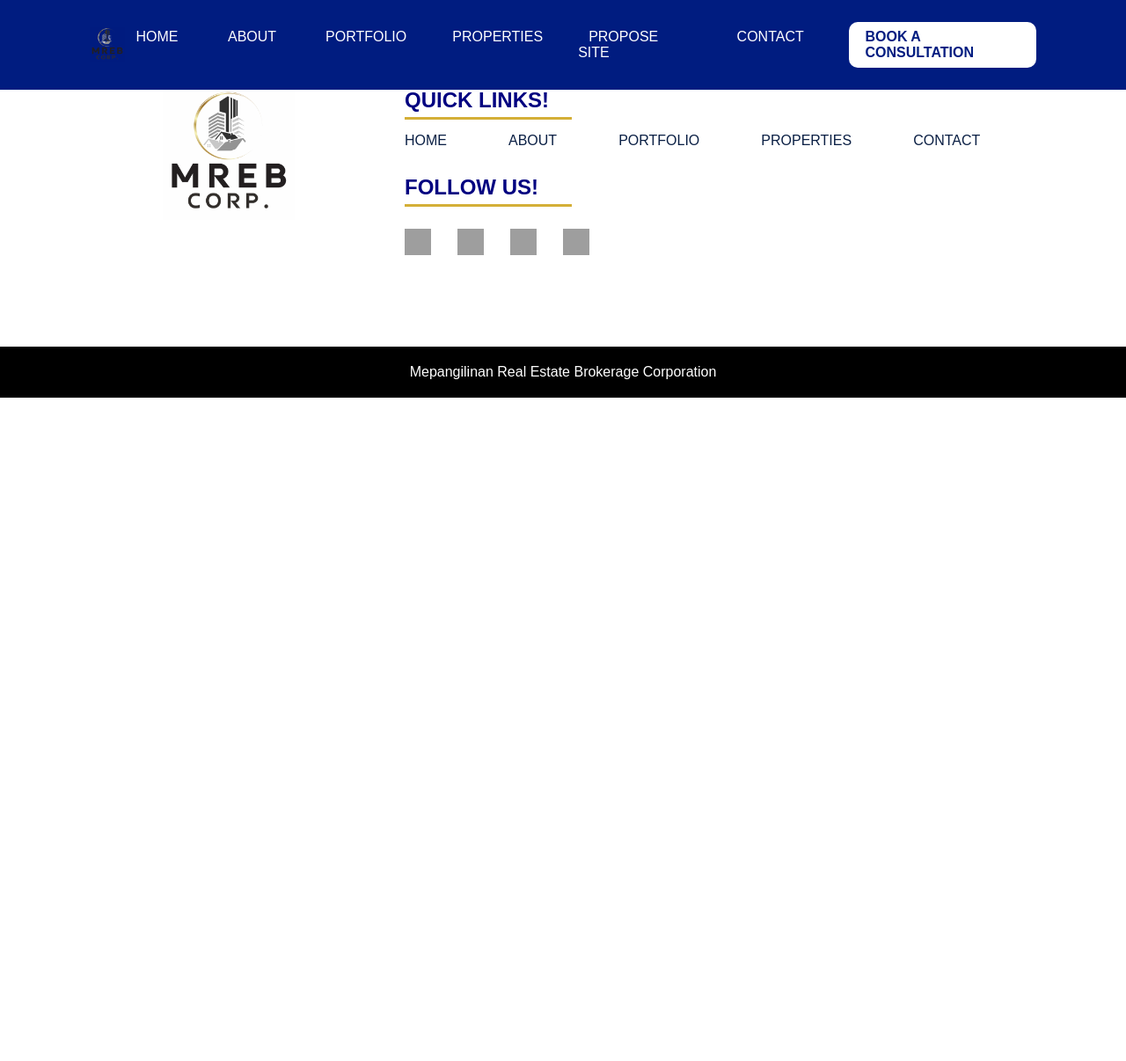
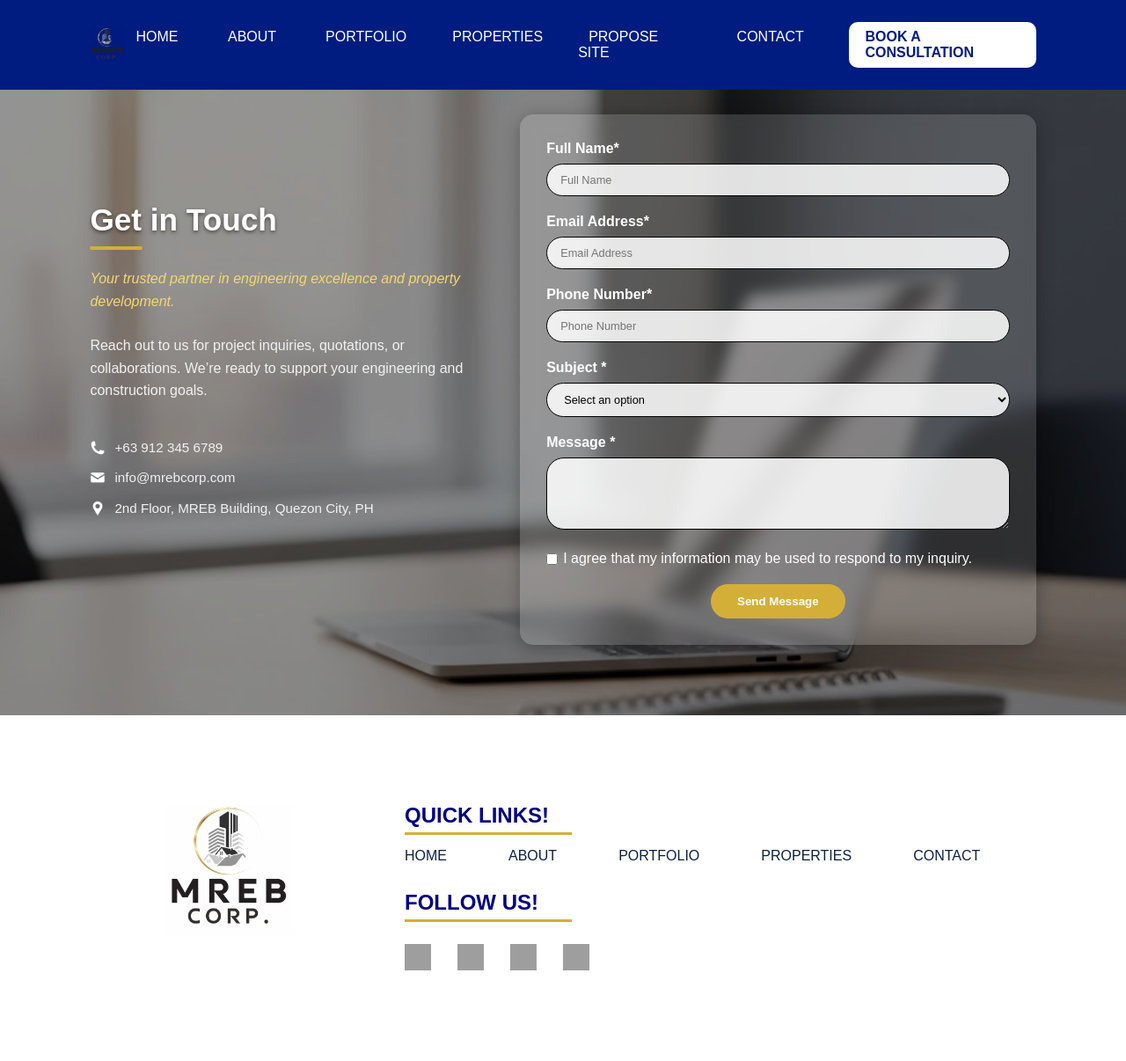
Before and after one commit to EngrDeLuna/mepreb, a PHP site: page /contact.html in a window 1280 px wide. Shown: the top 1206 px of the page at 88% size. Before the commit the page ends 452 px from the top, so only its background shows below. Run offline with PHP 8.4, Linux system fonts and the light colour scheme; grey boxes are pictures that could not be loaded.

Commit message:
add content for contact page

```diff
--- a/contact.html
+++ b/contact.html
@@ -38,16 +38,71 @@
 
 
 
+<section id="contact" class="contact-section">
+  <div class="container">
+    <div class="contact-content">
+      <!-- LEFT SIDE -->
+      <div class="contact-text">
+        <h2>Get in Touch</h2>
+        <div class="underline"></div>
+        <p class="tagline">Your trusted partner in engineering excellence and property development.</p>
+        <p>
+          Reach out to us for project inquiries, quotations, or collaborations.
+          We’re ready to support your engineering and construction goals.
+        </p>
 
+        <div class="contact-info">
+          <p><img src="images/icon-phone.png" alt=""> +63 912 345 6789</p>
+          <p><img src="images/icon-image.png" alt=""> info@mrebcorp.com</p>
+          <p><img src="images/icon-location.png" alt=""> 2nd Floor, MREB Building, Quezon City, PH</p>
+        </div>
+      </div>
 
+      <!-- RIGHT SIDE -->
+      <form id="contactForm">
+        <div class="form-group">
+          <label for="fullName">Full Name*</label>
+          <input type="text" id="fullName" name="fullName" placeholder="Full Name" required>
+        </div>
 
+        <div class="form-group">
+          <label for="email">Email Address*</label>
+          <input type="email" id="email" name="email" placeholder="Email Address" required>
+        </div>
 
+        <div class="form-group">
+          <label for="phone">Phone Number*</label>
+          <input type="tel" id="phone" name="phone" placeholder="Phone Number" required>
+        </div>
 
+        <div class="form-group">
+          <label>Subject *</label>
+          <select name="subject" required>
+            <option value="">Select an option</option>
+            <option value="Inquiry">General Inquiry</option>
+            <option value="Quotation">Quotation Request</option>
+            <option value="Partnership">Partnership</option>
+            <option value="Support">Support</option>
+          </select>
+        </div>
 
+        <div class="form-group">
+          <label>Message *</label>
+          <textarea name="message" rows="4" required></textarea>
+        </div>
 
+        <div class="checkbox-group">
+          <label>
+            <input type="checkbox" required>
+            I agree that my information may be used to respond to my inquiry.
+          </label>
+        </div>
 
-
-
+        <button type="submit" class="btn-submit">Send Message</button>
+      </form>
+    </div>
+  </div>
+</section>
 
 
 
--- a/style.css
+++ b/style.css
@@ -2559,24 +2559,19 @@
 }
 
 
-
-
-
-
-
-
-/* ============================== */
-/* BOOK A CONSULTATION SECTION */
-/* ============================== */
-.consultation-section {
+/* ============================== */
+/* CONTACT SECTION */
+/* ============================== */
+.contact-section {
   padding: 80px 8%;
-  background: url("images/book-a-consultation.png") no-repeat center center/cover;
-  text-align: center;
+  background: url("images/contact.png") no-repeat center center/cover;
   position: relative;
   color: #fff;
-}
-
-.consultation-section::before {
+    scroll-margin-top: 100px; /* helps when navigating via anchor links */
+  padding-top: 130px; /* adjust based on actual navbar height */
+}
+
+.contact-section::before {
   content: "";
   position: absolute;
   inset: 0;
@@ -2584,53 +2579,100 @@
   z-index: 1;
 }
 
-.consultation-section .container {
+.contact-section .container {
   position: relative;
   z-index: 2;
 }
 
-.consultation-section h2 {
+.contact-content {
+  display: flex;
+  align-items: flex-start;
+  justify-content: space-between;
+  flex-wrap: wrap;
+  gap: 50px;
+}
+
+/* LEFT SIDE TEXT */
+.contact-text {
+  flex: 1;
+  min-width: 300px;
   color: #fff;
-  margin-bottom: 5px;
-  margin-top: 30px;
+}
+
+.contact-text h2 {
+  margin-top: 100px;
+  margin-bottom: 10px;
   font-size: 2.2rem;
-  text-shadow: 0 2px 4px rgba(0,0,0,0.5);
-}
-
-.consultation-section p {
+  color: #fff;
+  text-shadow: 0 2px 4px rgba(0, 0, 0, 0.5);
+}
+
+.contact-text p {
   margin-bottom: 40px;
   color: #f1f1f1;
   font-size: 1rem;
-}
-
-
-
-
-
-
-
-
-
-
-
-
-
-
-
+  line-height: 1.6;
+  max-width: 500px;
+}
+
+/* ============================== */
+/* ENHANCEMENTS - LEFT SIDE TEXT */
+/* ============================== */
+
+.contact-text {
+  position: relative;
+  flex: 1;
+  min-width: 300px;
+  color: #fff;
+}
+
+.contact-text .underline {
+  width: 60px;
+  height: 4px;
+  background-color: #d4af37;
+  margin: 10px 0 20px;
+  border-radius: 2px;
+}
+
+.contact-text .tagline {
+  font-style: italic;
+  font-size: 1rem;
+  color: #f5d76e;
+  margin-bottom: 25px;
+}
+
+.contact-info {
+  margin-top: 40px;
+}
+
+.contact-info p {
+  display: flex;
+  align-items: center;
+  gap: 10px;
+  font-size: 0.95rem;
+  color: #f1f1f1;
+  margin-bottom: 10px;
+}
+
+.contact-info img {
+  width: 18px;
+  height: 18px;
+  filter: brightness(0) invert(1);
+}
 
 
 /* ============================== */
 /* FORM STYLING */
 /* ============================== */
-form#consultationForm {
-  max-width: 700px;
-  margin: 0 auto;
+form#contactForm {
+  flex: 1.2;
+  min-width: 350px;
   text-align: left;
   background: rgba(255, 255, 255, 0.15);
   backdrop-filter: blur(8px);
   padding: 30px;
   border-radius: 15px;
-  box-shadow: 0 4px 20px rgba(0,0,0,0.3);
+  box-shadow: 0 4px 20px rgba(0, 0, 0, 0.3);
 }
 
 .form-group {
@@ -2651,8 +2693,8 @@ form#consultationForm {
   padding: 10px 15px;
   border-radius: 20px;
   border: 1px solid #000;
-  font-size: 0.8rem;
-  background-color: rgba(255,255,255,0.85);
+  font-size: 0.85rem;
+  background-color: rgba(255, 255, 255, 0.85);
   transition: all 0.3s ease;
 }
 
@@ -2662,27 +2704,30 @@ form#consultationForm {
   outline: none;
   box-shadow: 0 0 5px #000080;
 }
+
+textarea {
+  resize: vertical;
+  min-height: 60px;
+}
+
+/* CHECKBOX */
 .checkbox-group {
   display: flex;
   flex-wrap: wrap;
-  gap: 20px; /* ✅ even spacing between checkboxes */
+  gap: 10px;
 }
 
 .checkbox-group label {
   display: flex;
   align-items: center;
-  gap: 6px; /* ✅ small space between checkbox and text */
+  gap: 6px;
   font-weight: 500;
   color: #fff;
   cursor: pointer;
-  margin: 0; /* remove uneven margins */
-}
-
-textarea {
-  resize: vertical;
-  min-height: 60px;
-}
-
+  margin: 0;
+}
+
+/* BUTTON */
 .btn-submit {
   background-color: #d4af37;
   color: #fff;
@@ -2701,6 +2746,209 @@ textarea {
   transform: scale(1.05);
 }
 
+/* ============================== */
+/* RESPONSIVE DESIGN */
+/* ============================== */
+@media (max-width: 1024px) {
+  .contact-section {
+    padding: 60px 6%;
+  }
+
+  .contact-content {
+    flex-direction: column;
+    align-items: center;
+    text-align: center;
+  }
+
+  .contact-text {
+    text-align: center;
+  }
+
+  .contact-text h2 {
+    font-size: 1.6rem;
+    padding: 10px;
+  }
+
+  .contact-text p {
+    font-size: 0.9rem;
+    margin-bottom: 30px;
+  }
+
+  form#contactForm {
+    width: 100%;
+    backdrop-filter: none;
+    background: rgba(255, 255, 255, 0.25);
+    padding: 20px;
+    border-radius: 12px;
+  }
+
+  .form-group input,
+  .form-group select,
+  .form-group textarea {
+    font-size: 0.8rem;
+    padding: 10px 12px;
+  }
+
+  .btn-submit {
+    padding: 10px 25px;
+    font-size: 0.9rem;
+  }
+  .contact-text .underline {
+    margin: 0 auto 15px;
+  }
+  .contact-text .tagline {
+    font-size: 0.9rem;
+  }
+  .contact-info {
+    margin-top: 25px;
+    text-align: center;
+  }
+  .contact-info p {
+    justify-content: center;
+  }
+}
+
+
+
+
+
+
+/* ============================== */
+/* BOOK A CONSULTATION SECTION */
+/* ============================== */
+.consultation-section {
+  padding: 80px 8%;
+  background: url("images/book-a-consultation.png") no-repeat center center/cover;
+  text-align: center;
+  position: relative;
+  color: #fff;
+}
+
+.consultation-section::before {
+  content: "";
+  position: absolute;
+  inset: 0;
+  background: rgba(0, 0, 0, 0.4); /* overlay for text contrast */
+  z-index: 1;
+}
+
+.consultation-section .container {
+  position: relative;
+  z-index: 2;
+}
+
+.consultation-section h2 {
+  color: #fff;
+  margin-bottom: 5px;
+  margin-top: 30px;
+  font-size: 2.2rem;
+  text-shadow: 0 2px 4px rgba(0,0,0,0.5);
+}
+
+.consultation-section p {
+  margin-bottom: 40px;
+  color: #f1f1f1;
+  font-size: 1rem;
+}
+
+
+
+
+
+
+
+
+
+
+
+
+
+
+
+
+
+/* ============================== */
+/* FORM STYLING */
+/* ============================== */
+form#consultationForm {
+  max-width: 700px;
+  margin: 0 auto;
+  text-align: left;
+  background: rgba(255, 255, 255, 0.15);
+  backdrop-filter: blur(8px);
+  padding: 30px;
+  border-radius: 15px;
+  box-shadow: 0 4px 20px rgba(0,0,0,0.3);
+}
+
+.form-group {
+  margin-bottom: 20px;
+}
+
+.form-group label {
+  display: block;
+  font-weight: 600;
+  margin-bottom: 8px;
+  color: #fff;
+}
+
+.form-group input,
+.form-group select,
+.form-group textarea {
+  width: 100%;
+  padding: 10px 15px;
+  border-radius: 20px;
+  border: 1px solid #000;
+  font-size: 0.8rem;
+  background-color: rgba(255,255,255,0.85);
+  transition: all 0.3s ease;
+}
+
+.form-group input:focus,
+.form-group select:focus,
+.form-group textarea:focus {
+  outline: none;
+  box-shadow: 0 0 5px #000080;
+}
+.checkbox-group {
+  display: flex;
+  flex-wrap: wrap;
+  gap: 20px; /* ✅ even spacing between checkboxes */
+}
+
+.checkbox-group label {
+  display: flex;
+  align-items: center;
+  gap: 6px; /* ✅ small space between checkbox and text */
+  font-weight: 500;
+  color: #fff;
+  cursor: pointer;
+  margin: 0; /* remove uneven margins */
+}
+
+textarea {
+  resize: vertical;
+  min-height: 60px;
+}
+
+.btn-submit {
+  background-color: #d4af37;
+  color: #fff;
+  border: none;
+  padding: 12px 30px;
+  border-radius: 30px;
+  font-weight: 700;
+  cursor: pointer;
+  transition: all 0.3s ease;
+  display: block;
+  margin: 20px auto 0;
+}
+
+.btn-submit:hover {
+  background-color: #b8962f;
+  transform: scale(1.05);
+}
+
 
 
 /* ============================== */
```
Also changed, not shown: images/contact.png (added), images/icon-image.png (added), images/icon-location.png (added), images/icon-phone.png (added).
